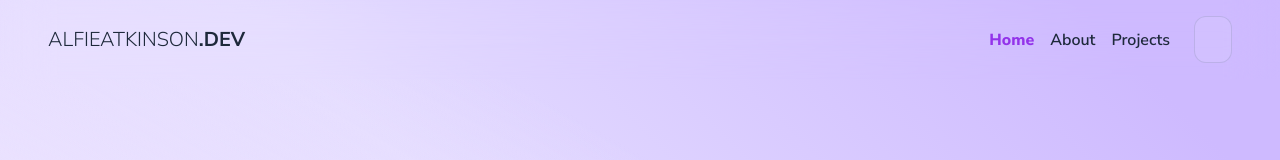
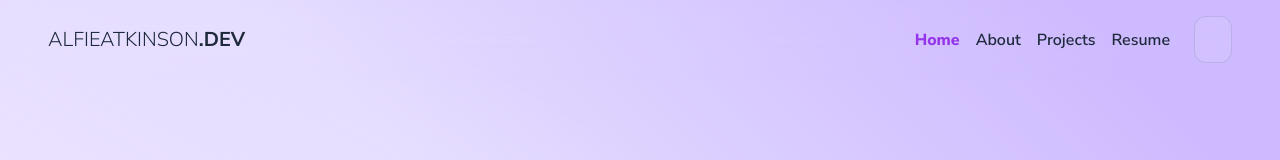
Before and after one commit to alfieatkinson/portfolio, a React (Vite) app: page / in a window 1280 px wide. Shown: the top 160 px of the page. Built offline with nearby package versions, Linux system fonts and the light colour scheme; some icons are missing.

Commit message:
Add Resume link to navigation items

```diff
--- a/src/_data/navItems.ts
+++ b/src/_data/navItems.ts
@@ -12,6 +12,10 @@ const navItems: NavItemsProps[] = [
   {
     name: 'Projects',
     href: '/projects'
+  },
+  {
+    name: 'Resume',
+    href: '/resume'
   }
 ]
 
```
